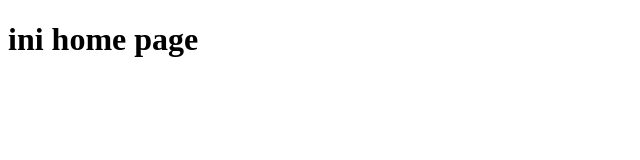
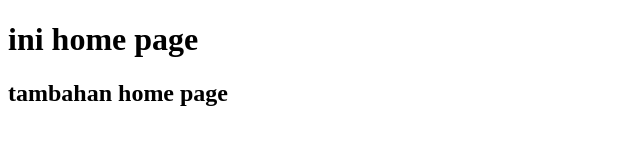
Before and after one commit to wandaputrar/latihan-kolaborasi, a website: page src/home.html in a window 1280 px wide. Shown: the whole page, without its empty margins (0-640 px from the left). Drawn offline with Linux system fonts and the light colour scheme.

Commit message:
Tambahan home page

```diff
--- a/src/home.html
+++ b/src/home.html
@@ -7,5 +7,6 @@
     </head>
     <body>
         <h1>ini home page</h1>
+        <h2>tambahan home page</h2>
     </body>
 </html>
```
